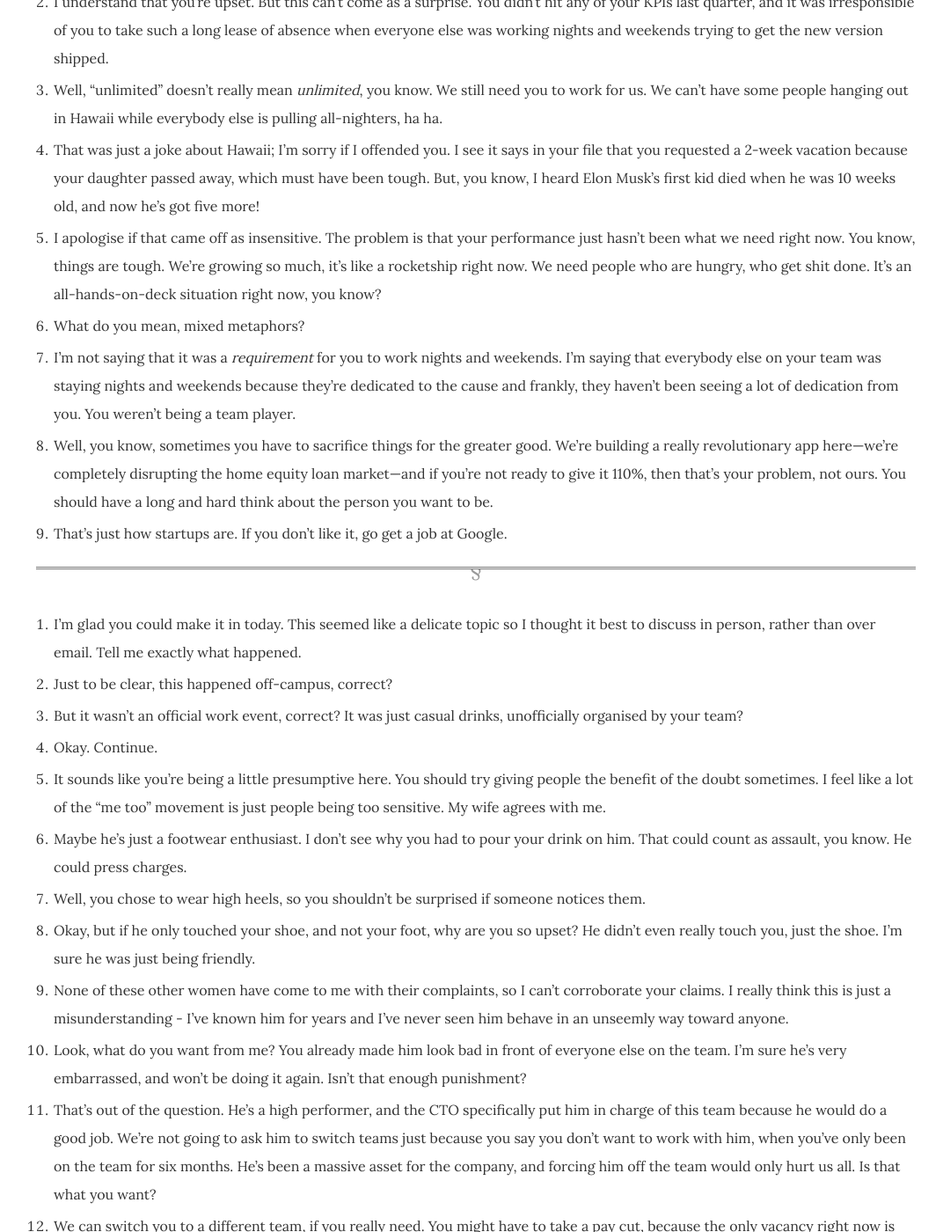
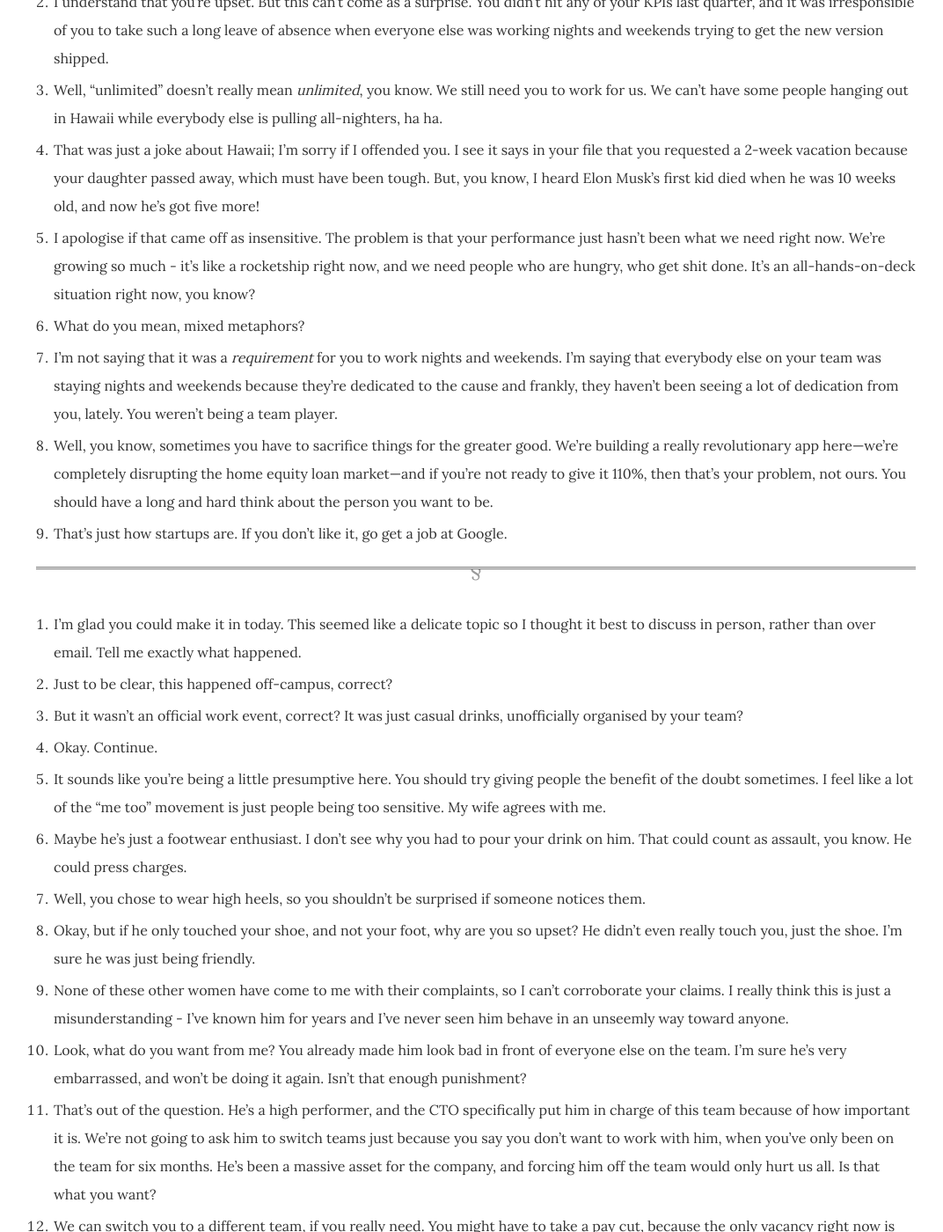
Before and after one commit to dellsystem/dellsystem.github.io, a Jekyll site: the page built from _posts/2019-3-2-fragments-61.md, in a window 1280 px wide and 1400 px high, scrolled down 1257 px. Shown: the whole window at 88% size, without its empty margins (99-1171 px from the left). Built offline with Jekyll 4.4.1, drawn with Linux system fonts in a browser that asks for light colours; some of the changed text lies outside the part shown.

Commit message:
Update fragments-61

```diff
--- a/_posts/2019-3-2-fragments-61.md
+++ b/_posts/2019-3-2-fragments-61.md
@@ -24,12 +24,12 @@ tags:
 ***
 
 1. Look, I'll get straight to the point. Your performance has not been in line with expectations, and we think it would be best for everyone if you moved on.
-2. I understand that you're upset. But this can't come as a surprise. You didn't hit any of your KPIs last quarter, and it was irresponsible of you to take such a long lease of absence when everyone else was working nights and weekends trying to get the new version shipped.
+2. I understand that you're upset. But this can't come as a surprise. You didn't hit any of your KPIs last quarter, and it was irresponsible of you to take such a long leave of absence when everyone else was working nights and weekends trying to get the new version shipped.
 3. Well, "unlimited" doesn't really mean _unlimited_, you know. We still need you to work for us. We can't have some people hanging out in Hawaii while everybody else is pulling all-nighters, ha ha.
 4. That was just a joke about Hawaii; I'm sorry if I offended you. I see it says in your file that you requested a 2-week vacation because your daughter passed away, which must have been tough. But, you know, I heard Elon Musk's first kid died when he was 10 weeks old, and now he's got five more!
-5. I apologise if that came off as insensitive. The problem is that your performance just hasn't been what we need right now. You know, things are tough. We're growing so much, it's like a rocketship right now. We need people who are hungry, who get shit done. It's an all-hands-on-deck situation right now, you know?
+5. I apologise if that came off as insensitive. The problem is that your performance just hasn't been what we need right now. We're growing so much - it's like a rocketship right now, and we need people who are hungry, who get shit done. It's an all-hands-on-deck situation right now, you know?
 6. What do you mean, mixed metaphors?
-7. I'm not saying that it was a _requirement_ for you to work nights and weekends. I'm saying that everybody else on your team was staying nights and weekends because they're dedicated to the cause and frankly, they haven't been seeing a lot of dedication from you. You weren't being a team player.
+7. I'm not saying that it was a _requirement_ for you to work nights and weekends. I'm saying that everybody else on your team was staying nights and weekends because they're dedicated to the cause and frankly, they haven't been seeing a lot of dedication from you, lately. You weren't being a team player.
 8. Well, you know, sometimes you have to sacrifice things for the greater good. We're building a really revolutionary app here—we're completely disrupting the home equity loan market—and if you're not ready to give it 110%, then that's your problem, not ours. You should have a long and hard think about the person you want to be.
 9. That's just how startups are. If you don't like it, go get a job at Google.
 
@@ -45,7 +45,7 @@ tags:
 8. Okay, but if he only touched your shoe, and not your foot, why are you so upset? He didn't even really touch you, just the shoe. I'm sure he was just being friendly.
 9. None of these other women have come to me with their complaints, so I can't corroborate your claims. I really think this is just a misunderstanding - I've known him for years and I've never seen him behave in an unseemly way toward anyone.
 10. Look, what do you want from me? You already made him look bad in front of everyone else on the team. I'm sure he's very embarrassed, and won't be doing it again. Isn't that enough punishment?
-11. That's out of the question. He's a high performer, and the CTO specifically put him in charge of this team because he would do a good job. We're not going to ask him to switch teams just because you say you don't want to work with him, when you've only been on the team for six months. He's been a massive asset for the company, and forcing him off the team would only hurt us all. Is that what you want?
+11. That's out of the question. He's a high performer, and the CTO specifically put him in charge of this team because of how important it is. We're not going to ask him to switch teams just because you say you don't want to work with him, when you've only been on the team for six months. He's been a massive asset for the company, and forcing him off the team would only hurt us all. Is that what you want?
 12. We can switch you to a different team, if you really need. You might have to take a pay cut, because the only vacancy right now is for a role a little below your current level.
 13. Please, keep your voice down.
 14. If you're really this upset, then sure, go file a lawsuit. But I'll tell you something, honey, you're not going to get very far in this industry if all you do is go around pointing fingers. Look at Ellen Pao, for instance.
```
